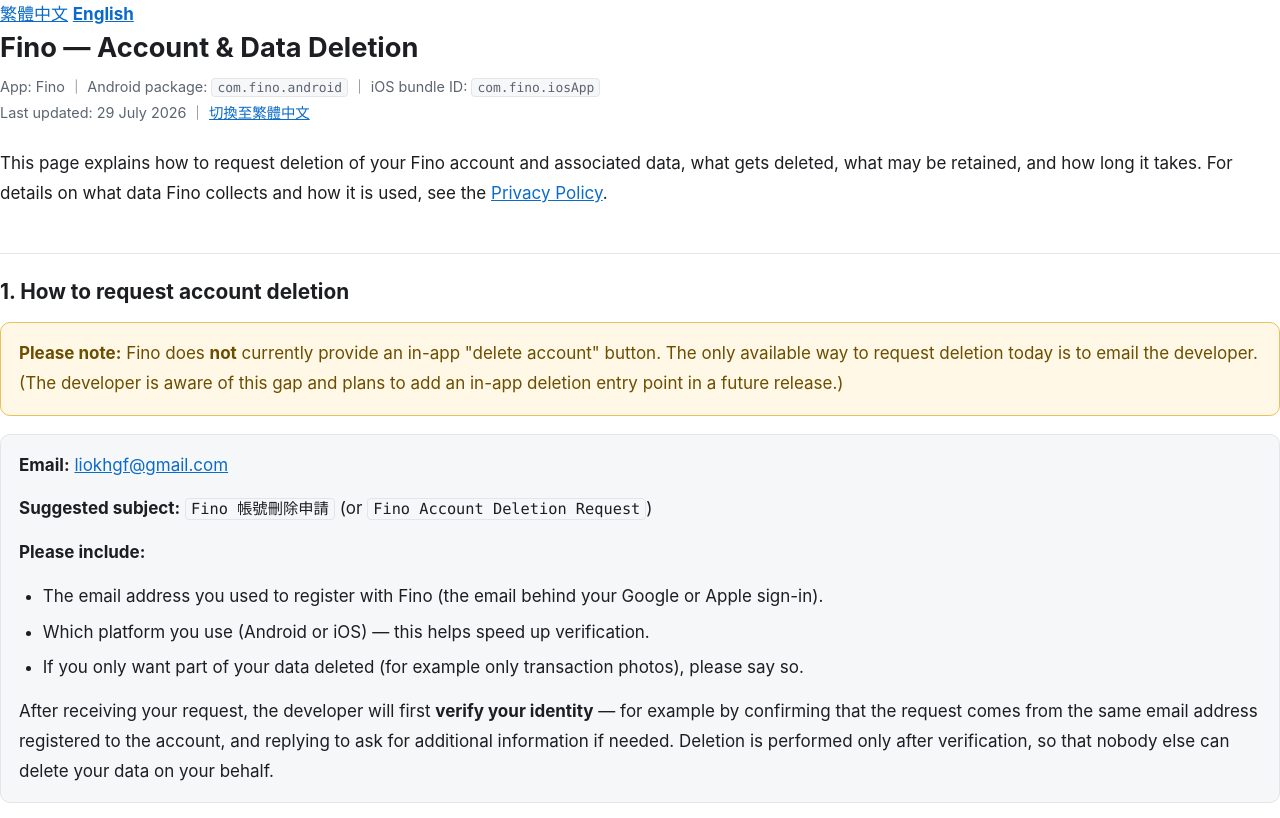
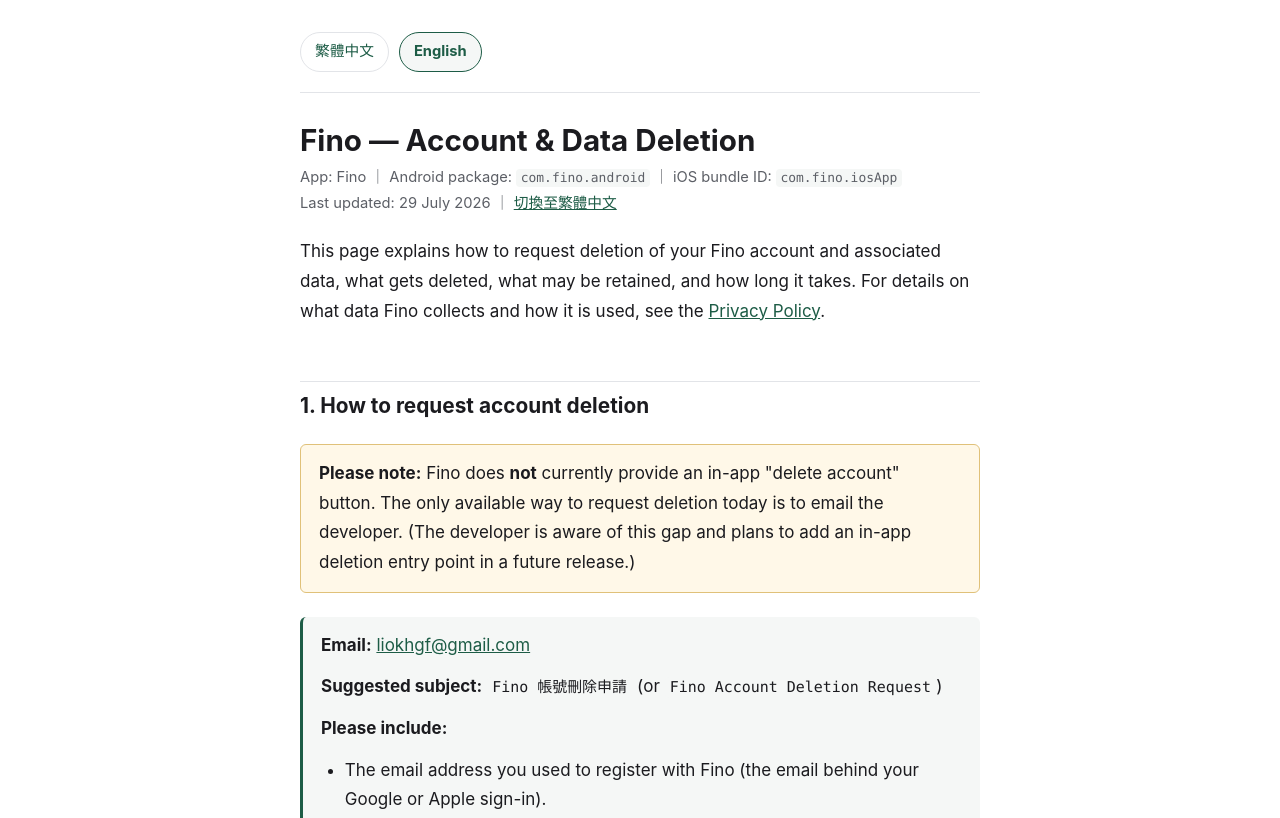
Before and after one commit to Sayid000/fino-legal, a plain HTML site: page en/data-deletion.html in a window 1280 px wide. Shown: the top 818 px of the page. Drawn offline with Linux system fonts and the light colour scheme.

Commit message:
style: use one stylesheet across all five pages
privacy, data-deletion and index were authored separately and each ended up
with its own CSS variable set and class names (.summary/.note vs .card/.warn
vs .links). After the per-language split the language switcher had no styling
at all on data-deletion, since that file never had a .langbar rule.

Consolidates on the privacy stylesheet and covers every class the other pages
use, so no HTML had to change.

```diff
--- a/en/data-deletion.html
+++ b/en/data-deletion.html
@@ -7,28 +7,25 @@
 <meta name="description" content="How to request deletion of your Fino account and all cloud data, and what is retained.">
 <style>
   :root {
-    color-scheme: light dark;
     --bg: #ffffff;
-    --fg: #1c1e21;
-    --muted: #5c6470;
-    --border: #e2e5ea;
-    --card: #f6f7f9;
-    --link: #0b6bcb;
-    --warn-bg: #fff8e6;
-    --warn-border: #e8c15a;
-    --warn-fg: #6b4e00;
+    --fg: #1b1b1f;
+    --muted: #5c5f66;
+    --line: #e2e4e8;
+    --accent: #1d5c46;
+    --box-bg: #f5f7f6;
+    --warn-bg: #fff8e8;
+    --warn-line: #e0c179;
   }
   @media (prefers-color-scheme: dark) {
     :root {
-      --bg: #16181c;
-      --fg: #e6e8eb;
-      --muted: #9aa3ae;
-      --border: #2c3037;
-      --card: #1e2126;
-      --link: #6fb2f5;
-      --warn-bg: #2a2312;
-      --warn-border: #6e5a1e;
-      --warn-fg: #f0d99b;
+      --bg: #16181b;
+      --fg: #e6e7e9;
+      --muted: #a2a6ad;
+      --line: #2e3237;
+      --accent: #7fd2b1;
+      --box-bg: #1e2125;
+      --warn-bg: #2a2419;
+      --warn-line: #6d5a2c;
     }
   }
   * { box-sizing: border-box; }
@@ -42,85 +39,144 @@
     font-size: 17px;
     line-height: 1.75;
   }
-  main {
+  .wrap, main {
     max-width: 720px;
     margin: 0 auto;
-    padding: 40px 20px 80px;
+    padding: 32px 20px 80px;
   }
-  h1 { font-size: 1.7rem; line-height: 1.35; margin: 0 0 8px; }
+  h1 {
+    font-size: 1.85rem;
+    line-height: 1.3;
+    margin: 0 0 6px;
+  }
   h2 {
     font-size: 1.3rem;
-    margin: 44px 0 12px;
-    padding-top: 20px;
-    border-top: 1px solid var(--border);
+    line-height: 1.35;
+    margin: 2.6em 0 0.6em;
+    padding-top: 0.5em;
+    border-top: 1px solid var(--line);
   }
-  h3 { font-size: 1.05rem; margin: 28px 0 8px; }
-  p, ul, ol { margin: 0 0 14px; }
+  h3 {
+    font-size: 1.05rem;
+    margin: 1.8em 0 0.4em;
+  }
+  p, ul, ol { margin: 0.7em 0; }
   ul, ol { padding-left: 1.4em; }
-  li { margin: 0 0 6px; }
-  a { color: var(--link); }
+  li { margin: 0.35em 0; }
+  a { color: var(--accent); }
+  a:hover { text-decoration: none; }
   code {
     font-family: ui-monospace, SFMono-Regular, Menlo, Consolas, monospace;
-    font-size: 0.9em;
-    background: var(--card);
-    border: 1px solid var(--border);
+    font-size: 0.88em;
+    background: var(--box-bg);
+    padding: 0.1em 0.35em;
     border-radius: 4px;
-    padding: 1px 5px;
+    word-break: break-all;
   }
-  .meta { color: var(--muted); font-size: 0.9rem; margin: 0 0 24px; }
-  nav.topnav {
+  .meta {
+    color: var(--muted);
+    font-size: 0.92rem;
+    margin: 0 0 1.4em;
+  }
+  .tagline {
+    color: var(--muted);
+    margin: 0 0 4px;
+  }
+  .langbar {
     display: flex;
+    gap: 10px;
     flex-wrap: wrap;
-    gap: 8px 16px;
-    padding: 12px 16px;
-    margin: 0 0 32px;
-    background: var(--card);
-    border: 1px solid var(--border);
-    border-radius: 10px;
+    margin: 0 0 28px;
+    padding-bottom: 20px;
+    border-bottom: 1px solid var(--line);
+  }
+  .langbar a {
+    display: inline-block;
+    padding: 6px 14px;
+    border: 1px solid var(--line);
+    border-radius: 999px;
+    text-decoration: none;
     font-size: 0.92rem;
   }
-  nav.topnav span { color: var(--muted); }
-  .card {
-    background: var(--card);
-    border: 1px solid var(--border);
-    border-radius: 10px;
-    padding: 16px 18px;
-    margin: 0 0 18px;
+  .langbar a[aria-current="page"] {
+    background: var(--box-bg);
+    border-color: var(--accent);
   }
-  .card p:last-child, .card ul:last-child, .card ol:last-child { margin-bottom: 0; }
-  .warn {
+  /* 強調框：.summary/.card 一般，.note/.warn 警示 */
+  .summary, .card {
+    background: var(--box-bg);
+    border-left: 3px solid var(--accent);
+    border-radius: 6px;
+    padding: 14px 18px;
+    margin: 1.4em 0;
+  }
+  .note, .warn {
     background: var(--warn-bg);
-    border: 1px solid var(--warn-border);
-    color: var(--warn-fg);
-    border-radius: 10px;
-    padding: 16px 18px;
-    margin: 0 0 18px;
+    border: 1px solid var(--warn-line);
+    border-radius: 6px;
+    padding: 14px 18px;
+    margin: 1.4em 0;
   }
-  .warn p:last-child { margin-bottom: 0; }
-  .warn strong { color: inherit; }
-  hr.lang {
-    border: 0;
-    border-top: 3px double var(--border);
-    margin: 64px 0 40px;
+  .summary > :first-child, .card > :first-child,
+  .note > :first-child, .warn > :first-child { margin-top: 0; }
+  .summary > :last-child, .card > :last-child,
+  .note > :last-child, .warn > :last-child { margin-bottom: 0; }
+  .tablescroll {
+    overflow-x: auto;
+    margin: 1.2em 0;
+    border: 1px solid var(--line);
+    border-radius: 6px;
   }
   table {
+    border-collapse: collapse;
     width: 100%;
-    border-collapse: collapse;
-    font-size: 0.95rem;
-    margin: 0 0 18px;
+    font-size: 0.94rem;
+    min-width: 480px;
   }
   th, td {
-    border: 1px solid var(--border);
-    padding: 8px 10px;
     text-align: left;
     vertical-align: top;
+    padding: 10px 12px;
+    border-bottom: 1px solid var(--line);
   }
-  th { background: var(--card); font-weight: 600; }
-  .wrap { overflow-x: auto; }
+  th {
+    background: var(--box-bg);
+    font-weight: 600;
+  }
+  tr:last-child td { border-bottom: none; }
+  hr.lang { display: none; }
+  /* 首頁的文件連結卡片 */
+  .links {
+    list-style: none;
+    padding: 0;
+    margin: 0 0 8px;
+  }
+  .links li { margin: 0 0 10px; }
+  .links a {
+    display: block;
+    background: var(--box-bg);
+    border: 1px solid var(--line);
+    border-radius: 10px;
+    padding: 14px 16px;
+    text-decoration: none;
+    font-weight: 600;
+  }
+  .links a:hover { border-color: var(--accent); }
+  .links span {
+    display: block;
+    font-weight: 400;
+    font-size: 0.9rem;
+    color: var(--muted);
+  }
+  .top {
+    display: inline-block;
+    margin-top: 2.5em;
+    font-size: 0.9rem;
+  }
   footer {
-    margin-top: 56px;
-    padding-top: 20px;
-    border-top: 1px solid var(--border);
+    margin-top: 3.5em;
+    padding-top: 1.2em;
+    border-top: 1px solid var(--line);
     color: var(--muted);
     font-size: 0.88rem;
   }
```
Also changed, not shown: data-deletion.html (+126 -70 lines), en/privacy.html (+40 -5 lines), index.html (+124 -32 lines), privacy.html (+40 -5 lines).
